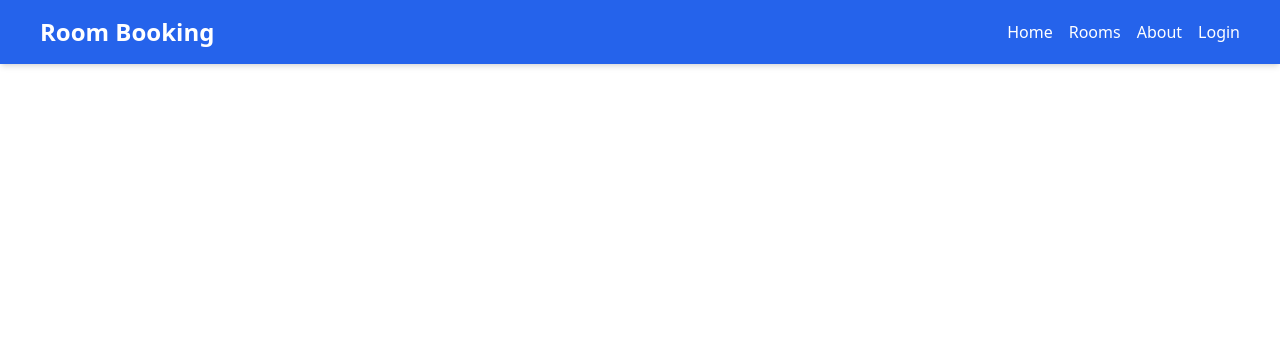
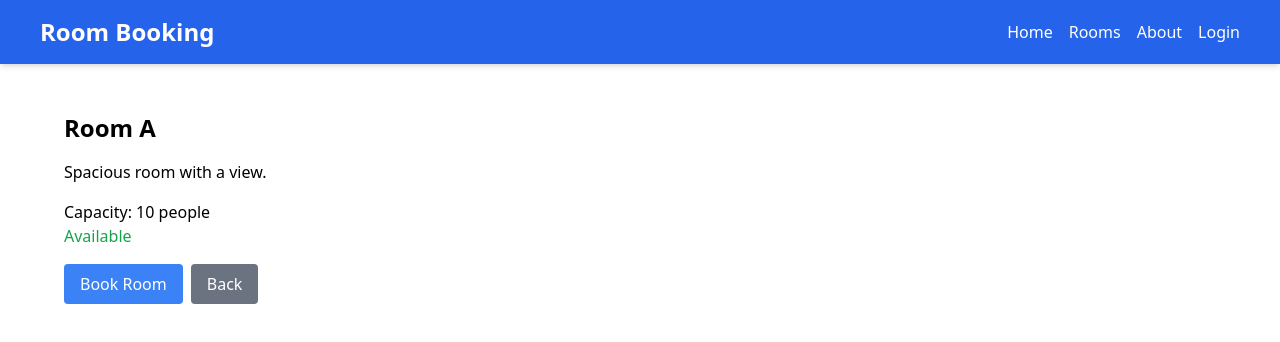
Before and after one commit to ibsenquaresma/reservation-system.App-Front, a React (Create React App) app: page /room-detail/1 in a window 1280 px wide. Shown: the top 342 px of the page. Built offline with nearby package versions, Linux system fonts and the light colour scheme.

Commit message:
Implementation of Room and Room Detail

```diff
--- a/src/App.tsx
+++ b/src/App.tsx
@@ -22,9 +22,9 @@ function App() {
             <Routes>
               <Route path="/dashboard" element={<Dashboard />} />
               <Route path="/my-bookings" element={<MyBookings />} />
-              <Route path="/room/:id" element={<RoomDetail />} />
               <Route path="/" element={<Home />} />
               <Route path="/rooms" element={<Rooms />} />
+              <Route path="/room-detail/:id" element={<RoomDetail />} />
               <Route path="/about" element={<About />} />
               <Route path="/login" element={<Login />} />
             </Routes>
--- a/src/pages/RoomDetail.tsx
+++ b/src/pages/RoomDetail.tsx
@@ -1,13 +1,75 @@
-import { useParams } from 'react-router-dom';
+import React, { useState, useEffect } from 'react'
+import { useParams, useNavigate } from 'react-router-dom'
 
-const RoomDetail = () => {
-  const { id } = useParams();
+type Room = {
+  id: number
+  name: string
+  capacity: number
+  available: boolean
+  description: string
+}
+
+const RoomDetail: React.FC = () => {
+  const { id } = useParams<{ id: string }>() // Pegando o id da URL
+  const navigate = useNavigate()
+  const [room, setRoom] = useState<Room | null>(null)
+
+  useEffect(() => {
+    if (id) {
+      // Mock de dados para procurar a sala com o id
+      const rooms: Room[] = [
+        { id: 1, name: 'Room A', capacity: 10, available: true, description: 'Spacious room with a view.' },
+        { id: 2, name: 'Room B', capacity: 5, available: false, description: 'Cozy room for small meetings.' },
+        { id: 3, name: 'Room C', capacity: 8, available: true, description: 'Modern room with technology.' },
+        { id: 4, name: 'Room D', capacity: 12, available: true, description: 'Large conference room.' },
+        { id: 5, name: 'Room E', capacity: 6, available: false, description: 'Small room with a projector.' },
+        { id: 6, name: 'Room F', capacity: 15, available: true, description: 'Ideal for big presentations.' }
+      ]
+
+      const foundRoom = rooms.find((room) => room.id === parseInt(id))
+      setRoom(foundRoom || null)
+    }
+  }, [id])
+
+  const handleBack = () => {
+    navigate(-1) // Volta para a página anterior
+  }
+
+  const handleBook = () => {
+    alert('Room booked!')
+  }
+
   return (
-    <div className="p-4">
-      <h1 className="text-3xl mb-4">Room {id} Details</h1>
-      <p>Here you can book this room.</p>
+    <div className="p-6">
+      {room ? (
+        <>
+          <h2 className="text-2xl font-semibold mb-4">{room.name}</h2>
+          <p className="mb-4">{room.description}</p>
+          <p>Capacity: {room.capacity} people</p>
+          <p className={room.available ? 'text-green-600' : 'text-red-600'}>
+            {room.available ? 'Available' : 'Unavailable'}
+          </p>
+          <div className="mt-4">
+            <button
+              onClick={handleBook}
+              className="bg-blue-500 text-white px-4 py-2 rounded mr-2"
+              disabled={!room.available}
+            >
+              Book Room
+            </button>
+            <button
+              onClick={handleBack}
+              className="bg-gray-500 text-white px-4 py-2 rounded"
+            >
+              Back
+            </button>
+          </div>
+        </>
+      ) : (
+        <p>Room not found</p>
+      )}
     </div>
-  );
-};
+  )
+}
 
-export default RoomDetail;
+export default RoomDetail
--- a/src/pages/Rooms.tsx
+++ b/src/pages/Rooms.tsx
@@ -1,4 +1,6 @@
 import React, { useState, useEffect } from 'react'
+import { useNavigate } from 'react-router-dom'
+import RoomDetail from './RoomDetail' // Importe o componente RoomDetail
 
 type Room = {
   id: number
@@ -14,13 +16,37 @@ const Rooms: React.FC = () => {
   const [selectedRoom, setSelectedRoom] = useState<Room | null>(null)
   const [page, setPage] = useState<number>(1)
   const roomsPerPage = 3
+  const navigate = useNavigate() // Substituindo history.push por useNavigate()
+
 
   // Função para buscar dados da API
+  // const fetchRooms = async () => {
+  //   setLoading(true)
+  //   try {
+  //     const response = await fetch('https://api.example.com/rooms') // API real aqui
+  //     const data = await response.json()
+  //     setRooms(data)
+  //   } catch (error) {
+  //     console.error('Error fetching rooms:', error)
+  //   } finally {
+  //     setLoading(false)
+  //   }
+  // }
+
+
+  // Função mockada para buscar dados
   const fetchRooms = async () => {
     setLoading(true)
     try {
-      const response = await fetch('https://api.example.com/rooms') // API real aqui
-      const data = await response.json()
+      // Mock de dados
+      const data: Room[] = [
+        { id: 1, name: 'Room A', capacity: 10, available: true, description: 'Spacious room with a view.' },
+        { id: 2, name: 'Room B', capacity: 5, available: false, description: 'Cozy room for small meetings.' },
+        { id: 3, name: 'Room C', capacity: 8, available: true, description: 'Modern room with technology.' },
+        { id: 4, name: 'Room D', capacity: 12, available: true, description: 'Large conference room.' },
+        { id: 5, name: 'Room E', capacity: 6, available: false, description: 'Small room with a projector.' },
+        { id: 6, name: 'Room F', capacity: 15, available: true, description: 'Ideal for big presentations.' }
+      ]
       setRooms(data)
     } catch (error) {
       console.error('Error fetching rooms:', error)
@@ -43,6 +69,11 @@ const Rooms: React.FC = () => {
     alert(`Room ${room.name} reserved!`) // Simula o botão de reserva
   }
 
+  const handleViewDetails = (room: Room) => {
+    setSelectedRoom(room)
+    navigate(`/room-detail/${room.id}`) // Usando navigate para redirecionar para os detalhes da sala
+  }
+
   return (
     <div>
       <h1 className="text-3xl font-bold mb-4">Available Rooms</h1>
@@ -53,17 +84,11 @@ const Rooms: React.FC = () => {
           {currentRooms.map((room) => (
             <div
               key={room.id}
-              className={`p-4 rounded border ${
-                room.available ? 'border-green-500' : 'border-red-500'
-              }`}
+              className={`p-4 rounded border ${room.available ? 'border-green-500' : 'border-red-500'}`}
             >
               <h2 className="text-xl font-semibold">{room.name}</h2>
               <p>Capacity: {room.capacity} people</p>
-              <p
-                className={
-                  room.available ? 'text-green-600' : 'text-red-600'
-                }
-              >
+              <p className={room.available ? 'text-green-600' : 'text-red-600'}>
                 {room.available ? 'Available' : 'Unavailable'}
               </p>
               <button
@@ -74,7 +99,7 @@ const Rooms: React.FC = () => {
                 Reserve
               </button>
               <button
-                onClick={() => setSelectedRoom(room)}
+                onClick={() => handleViewDetails(room)}
                 className="bg-gray-500 text-white px-4 py-2 rounded mt-2 ml-2"
               >
                 View Details
@@ -99,22 +124,6 @@ const Rooms: React.FC = () => {
           Next
         </button>
       </div>
-
-      {/* Modal de detalhes da sala */}
-      {selectedRoom && (
-        <div className="fixed inset-0 bg-black bg-opacity-50 flex justify-center items-center">
-          <div className="bg-white p-6 rounded-lg w-96">
-            <h2 className="text-2xl font-semibold mb-4">{selectedRoom.name}</h2>
-            <p>{selectedRoom.description}</p>
-            <button
-              onClick={() => setSelectedRoom(null)}
-              className="bg-red-500 text-white px-4 py-2 rounded mt-4"
-            >
-              Close
-            </button>
-          </div>
-        </div>
-      )}
     </div>
   )
 }
```
